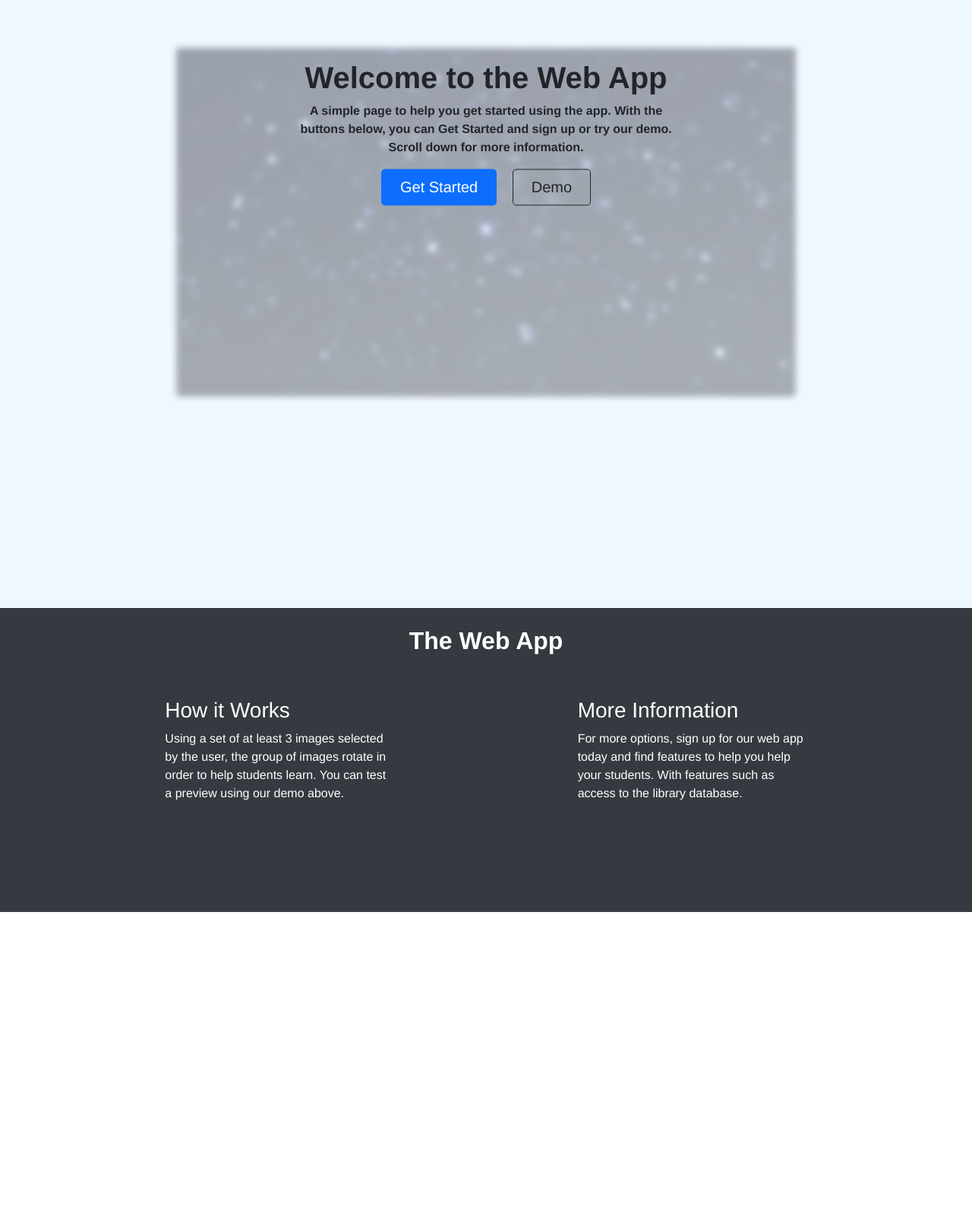
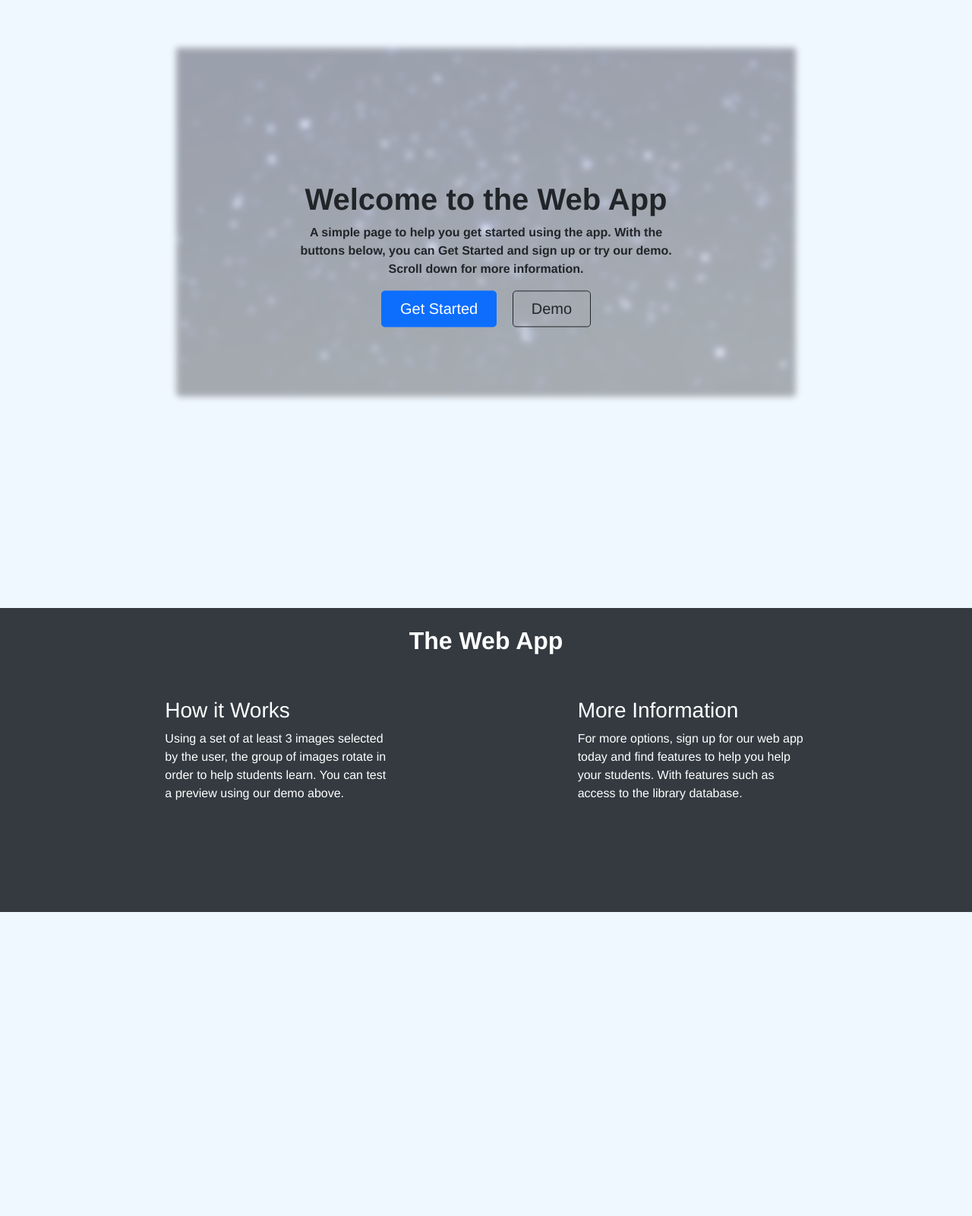
Before and after one commit to OtaSteven/Error-404, a PHP site: page /Home.php in a window 1280 px wide. Shown: the part 56-1656 px from the top of the page at 76% size. After the commit the page ends 1256 px from the top, so only its background shows below. Run offline with PHP 8.4, Linux system fonts and the light colour scheme.

Commit message:
commented out overflow y for home

```diff
--- a/WebContent/css/style.css
+++ b/WebContent/css/style.css
@@ -4,7 +4,7 @@ html, body
   padding: 0;
   margin: 0;
   overflow-x: hidden;
-  overflow-y: hidden;
+  /*overflow-y: hidden;*/
 }
 
 /* uneccessary since nav uses bootstrap templates
@@ -37,7 +37,7 @@ header /* background for header */
 {
   left: 50%;
 	position: absolute;
-	top: 30%;
+	top: 50%;
 	transform: translate(-50%, -55%);
 	text-align: center;
 }
@@ -81,10 +81,7 @@ header /* background for header */
 {
   filter: blur(4px);
 }
-#container /* just for setting total height of whole page*/
-{
-  min-height: 100vh;
-}
+
 .welcome p /*sets max width for text under title */
 {
   max-width: 500px;
```
